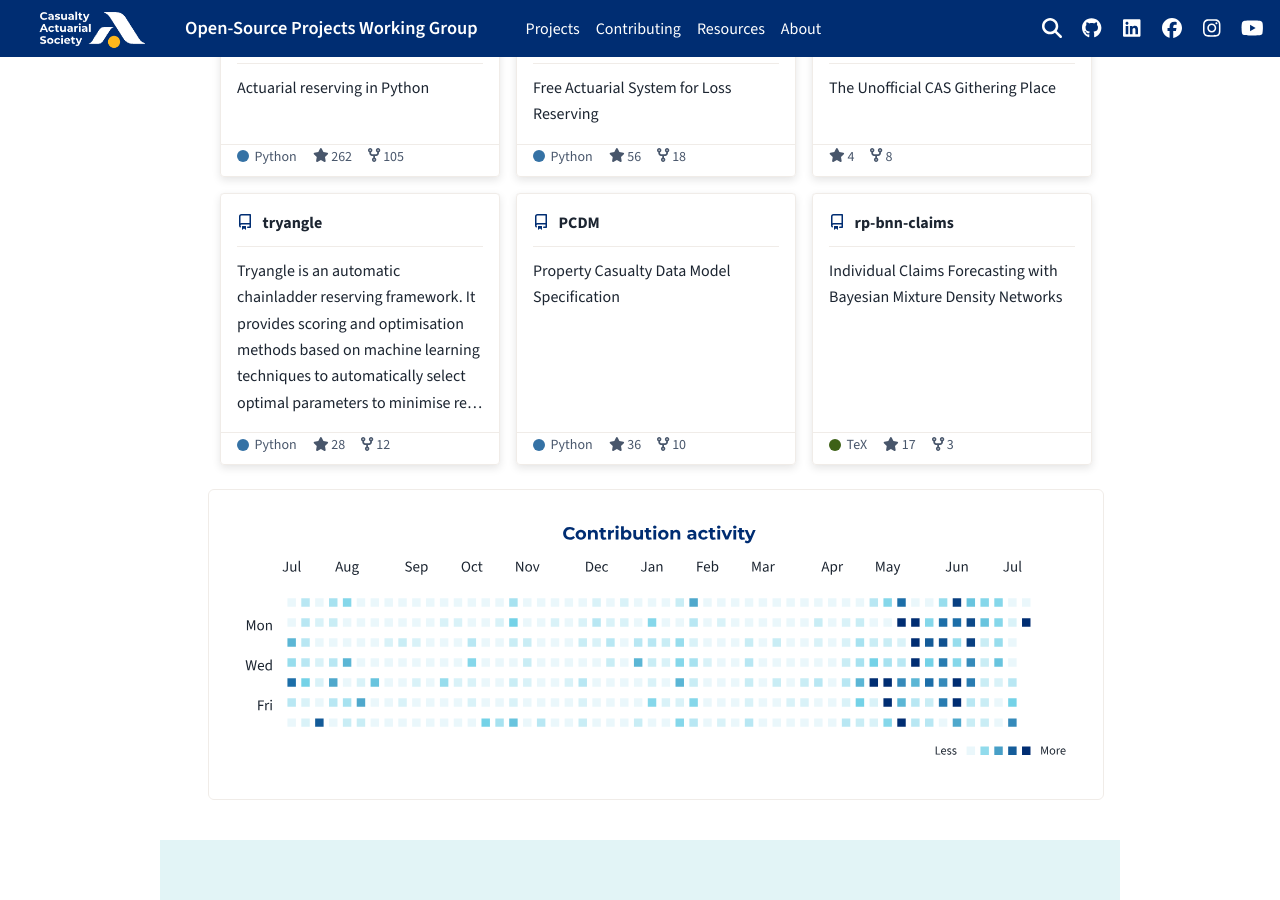
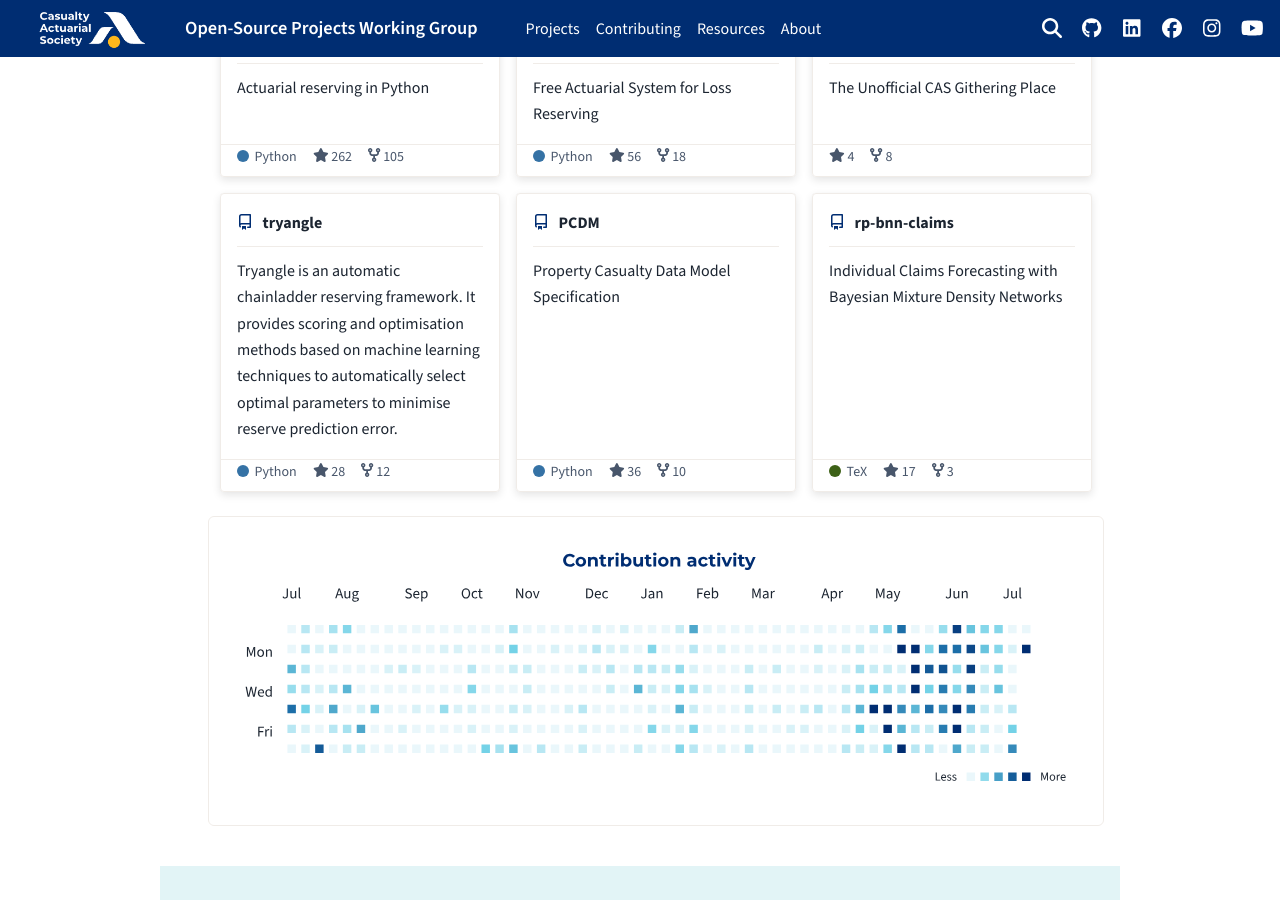
Before and after one commit to casact/casact.github.io, a Sphinx documentation site: the page built from docs/index.md, in a window 1280 px wide and 900 px high, scrolled down 391 px. Built offline with Sphinx 7.4.7 and the PyData theme 0.15.4, drawn with Linux system fonts in a browser that asks for light colours.

````diff
--- a/docs/index.md
+++ b/docs/index.md
@@ -58,7 +58,7 @@ The Unofficial CAS Githering Place
 :::{grid-item-card} <svg aria-hidden="true" viewBox="0 0 16 16" width="16" height="16" class="cas-repo-icon"><path fill="currentColor" d="M2 2.5A2.5 2.5 0 0 1 4.5 0h8.75a.75.75 0 0 1 .75.75v12.5a.75.75 0 0 1-.75.75h-2.5a.75.75 0 0 1 0-1.5h1.75v-2h-8a1 1 0 0 0-.714 1.7.75.75 0 1 1-1.072 1.05A2.495 2.495 0 0 1 2 11.5Zm10.5-1h-8a1 1 0 0 0-1 1v6.708A2.486 2.486 0 0 1 4.5 9h8ZM5 12.25a.25.25 0 0 1 .25-.25h3.5a.25.25 0 0 1 .25.25v3.25a.25.25 0 0 1-.4.2l-1.45-1.087a.249.249 0 0 0-.3 0L5.4 15.7a.25.25 0 0 1-.4-.2Z"></path></svg> tryangle
 :class-header: bg-light
 :link: https://github.com/casact/tryangle
-Tryangle is an automatic chainladder reserving framework. It provides scoring and optimisation methods based on machine learning techniques to automatically select optimal parameters to minimise re…
+Tryangle is an automatic chainladder reserving framework. It provides scoring and optimisation methods based on machine learning techniques to automatically select optimal parameters to minimise reserve prediction error.
 
 +++
 ```{raw} html
````
Also changed, not shown: docs/projects.md (+1 -1 lines).
